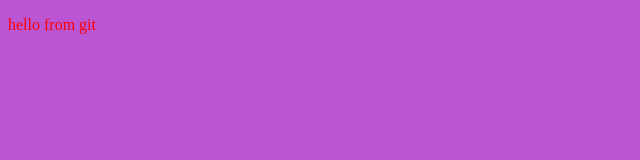
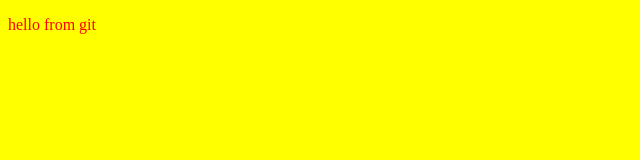
Before and after one commit to Ibrahimpalhmadi/myproject, a plain HTML site: page index.html in a window 1280 px wide. Shown: the whole page, without its empty margins (0-640 px from the left). Drawn offline with Linux system fonts and the light colour scheme.

Commit message:
chang background color in style.css

```diff
--- a/style.css
+++ b/style.css
@@ -3,5 +3,5 @@ p{
 }
 body{
 
-    background-color: mediumorchid;
+    background-color:yellow;
 }
```
